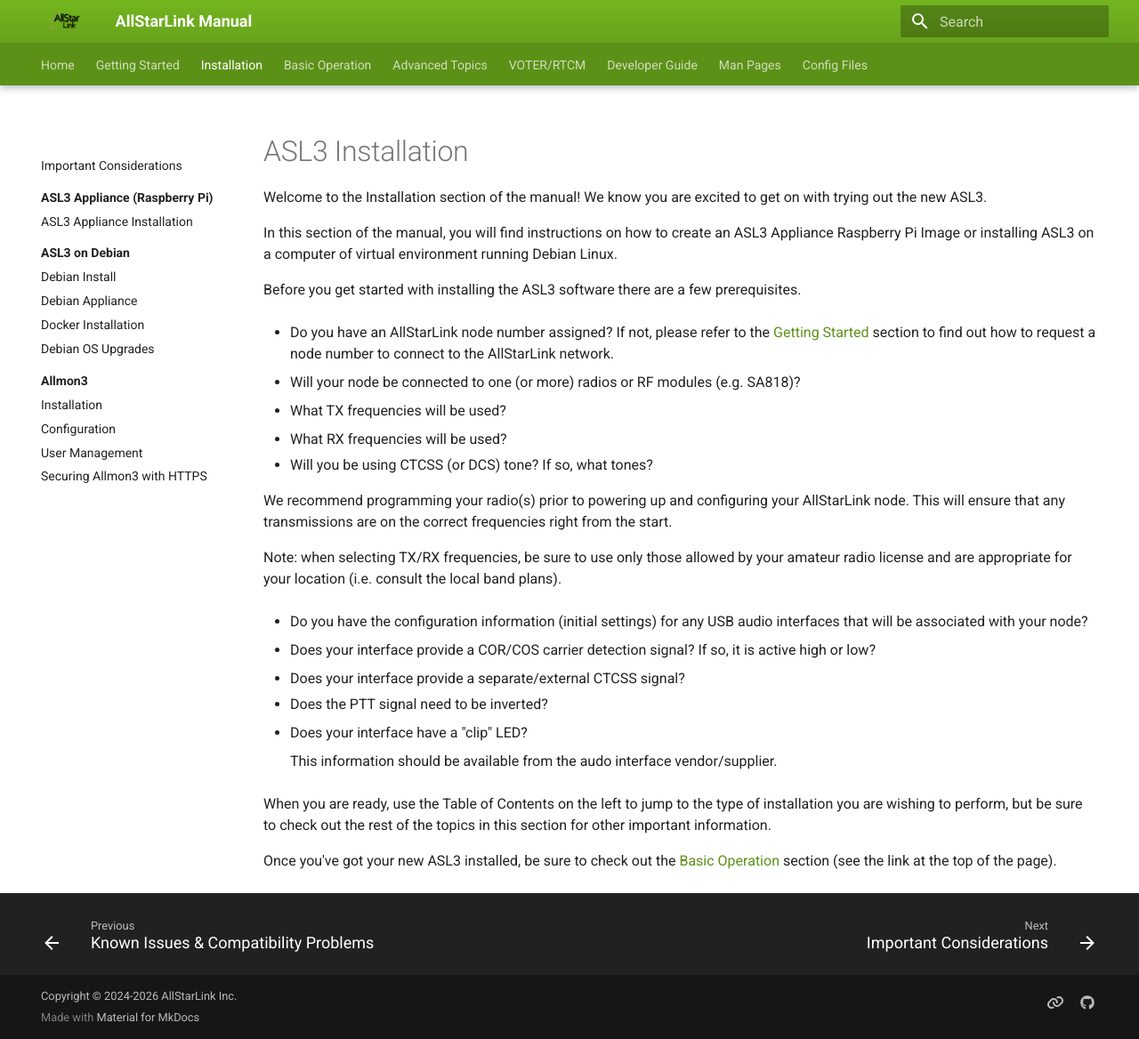
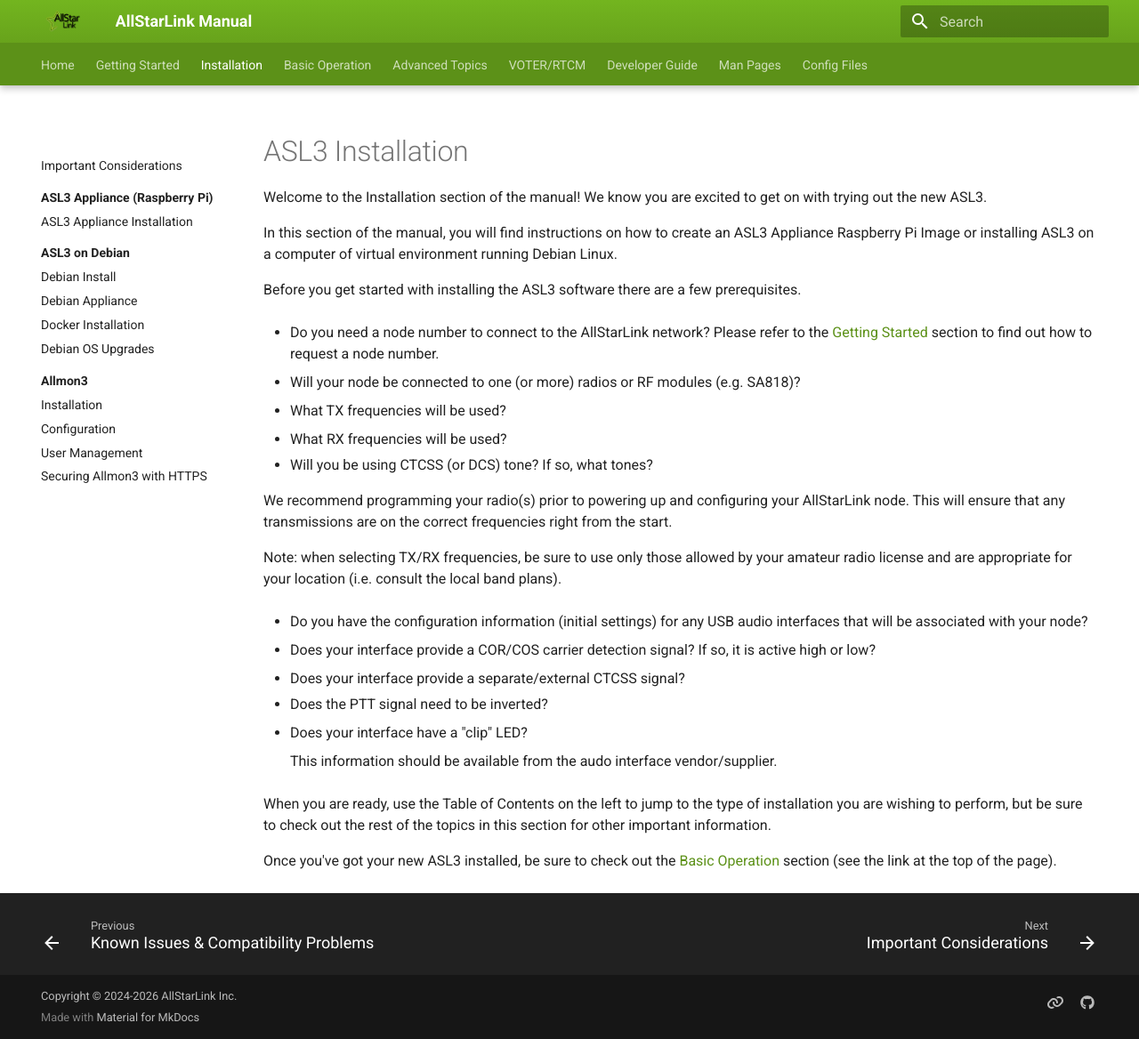
Before and after one commit to AllStarLink/ASL3-Manual, an MkDocs documentation site: the page built from docs/install/index.md, in a window 1280 px wide and 1168 px high. Shown: the whole window at 89% size. Built offline with MkDocs 1.6.1 and Material for MkDocs 9.7.7, drawn with Linux system fonts in a browser that asks for light colours.

Commit message:
Review tweak

```diff
--- a/docs/install/index.md
+++ b/docs/install/index.md
@@ -8,7 +8,7 @@
 
 <!-- start:prerequisites -->
 
-- Do you have an AllStarLink node number assigned? If not, please refer to the [Getting Started](../basics/index.md) section to find out how to request a node number to connect to the AllStarLink network.
+- Do you need a node number to connect to the AllStarLink network?  Please refer to the [Getting Started](../basics/index.md) section to find out how to request a node number.
 
 - Will your node be connected to one (or more) radios or RF modules (e.g. SA818)?
 
```
